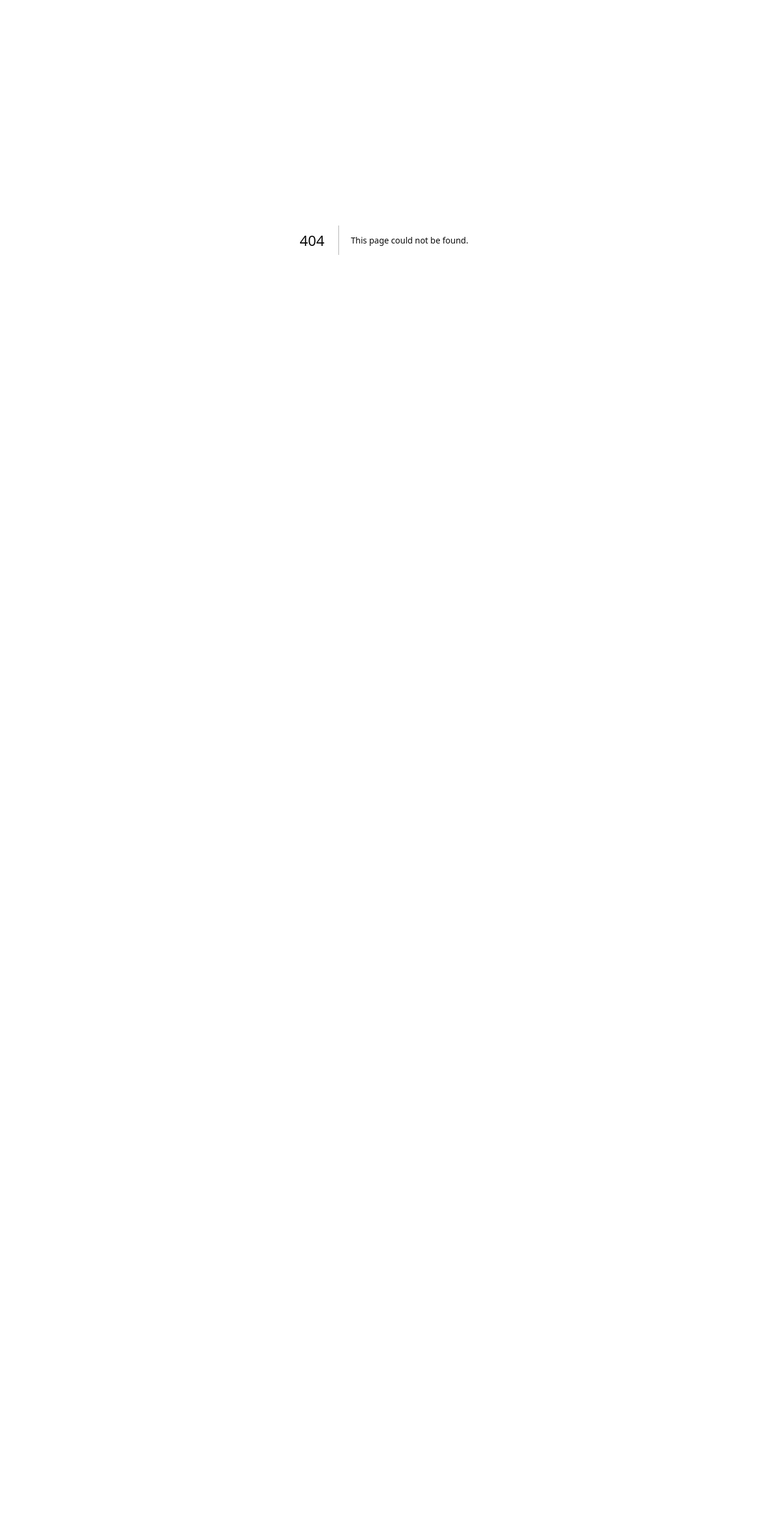
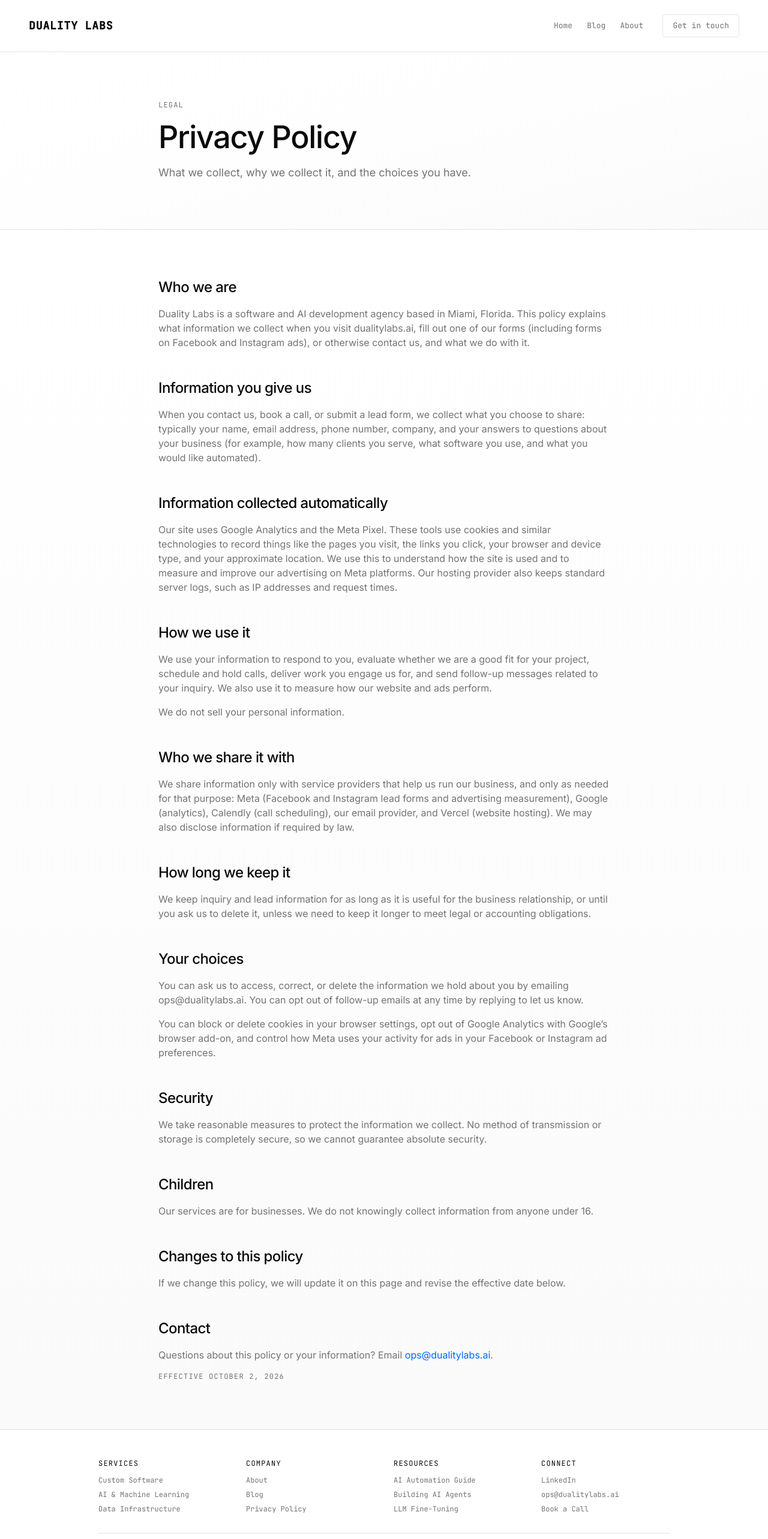
Before and after one commit to Erichalfonso/duality-labs, a Next.js app: page /privacy in a window 1280 px wide. Before the commit this address had no page. Shown: the top 2566 px of the page at 60% size. Before the commit the page ends 800 px from the top, so only its background shows below. Built offline with nearby package versions, Linux system fonts and the light colour scheme.

Commit message:
Add privacy policy page (#8)
Meta lead forms require a privacy policy URL. Covers form and lead data,
Google Analytics and Meta Pixel tracking, service providers, retention,
and how to request access or deletion. Linked from the footer and listed
in the sitemap.

```diff
--- /dev/null
+++ b/app/privacy/page.tsx
@@ -0,0 +1,123 @@
+import Nav from '@/components/nav'
+import PageHeader from '@/components/page-header'
+import Footer from '@/components/footer'
+import type { Metadata } from 'next'
+
+export const metadata: Metadata = {
+  title: 'Privacy Policy',
+  description: 'How Duality Labs collects, uses, and protects information from visitors to dualitylabs.ai and people who contact us.',
+  alternates: {
+    canonical: 'https://www.dualitylabs.ai/privacy',
+  },
+}
+
+const sections = [
+  {
+    heading: 'Who we are',
+    body: [
+      'Duality Labs is a software and AI development agency based in Miami, Florida. This policy explains what information we collect when you visit dualitylabs.ai, fill out one of our forms (including forms on Facebook and Instagram ads), or otherwise contact us, and what we do with it.',
+    ],
+  },
+  {
+    heading: 'Information you give us',
+    body: [
+      'When you contact us, book a call, or submit a lead form, we collect what you choose to share: typically your name, email address, phone number, company, and your answers to questions about your business (for example, how many clients you serve, what software you use, and what you would like automated).',
+    ],
+  },
+  {
+    heading: 'Information collected automatically',
+    body: [
+      'Our site uses Google Analytics and the Meta Pixel. These tools use cookies and similar technologies to record things like the pages you visit, the links you click, your browser and device type, and your approximate location. We use this to understand how the site is used and to measure and improve our advertising on Meta platforms. Our hosting provider also keeps standard server logs, such as IP addresses and request times.',
+    ],
+  },
+  {
+    heading: 'How we use it',
+    body: [
+      'We use your information to respond to you, evaluate whether we are a good fit for your project, schedule and hold calls, deliver work you engage us for, and send follow-up messages related to your inquiry. We also use it to measure how our website and ads perform.',
+      'We do not sell your personal information.',
+    ],
+  },
+  {
+    heading: 'Who we share it with',
+    body: [
+      'We share information only with service providers that help us run our business, and only as needed for that purpose: Meta (Facebook and Instagram lead forms and advertising measurement), Google (analytics), Calendly (call scheduling), our email provider, and Vercel (website hosting). We may also disclose information if required by law.',
+    ],
+  },
+  {
+    heading: 'How long we keep it',
+    body: [
+      'We keep inquiry and lead information for as long as it is useful for the business relationship, or until you ask us to delete it, unless we need to keep it longer to meet legal or accounting obligations.',
+    ],
+  },
+  {
+    heading: 'Your choices',
+    body: [
+      'You can ask us to access, correct, or delete the information we hold about you by emailing ops@dualitylabs.ai. You can opt out of follow-up emails at any time by replying to let us know.',
+      'You can block or delete cookies in your browser settings, opt out of Google Analytics with Google’s browser add-on, and control how Meta uses your activity for ads in your Facebook or Instagram ad preferences.',
+    ],
+  },
+  {
+    heading: 'Security',
+    body: [
+      'We take reasonable measures to protect the information we collect. No method of transmission or storage is completely secure, so we cannot guarantee absolute security.',
+    ],
+  },
+  {
+    heading: 'Children',
+    body: [
+      'Our services are for businesses. We do not knowingly collect information from anyone under 16.',
+    ],
+  },
+  {
+    heading: 'Changes to this policy',
+    body: [
+      'If we change this policy, we will update it on this page and revise the effective date below.',
+    ],
+  },
+]
+
+export default function PrivacyPage() {
+  return (
+    <>
+      <Nav />
+      <main>
+        <PageHeader
+          tag="Legal"
+          title="Privacy Policy"
+          description="What we collect, why we collect it, and the choices you have."
+        />
+
+        <section className="relative py-12 sm:py-16 md:py-20 overflow-hidden">
+          <div className="absolute inset-0 bg-gradient-to-b from-bg to-gradient-to" />
+
+          <div className="max-w-[800px] mx-auto px-4 sm:px-6 relative z-10">
+            <div className="space-y-10 sm:space-y-12">
+              {sections.map((section) => (
+                <div key={section.heading}>
+                  <h2 className="text-xl sm:text-2xl font-medium mb-3 sm:mb-4 tracking-tight">{section.heading}</h2>
+                  {section.body.map((paragraph) => (
+                    <p key={paragraph} className="text-sm sm:text-base text-text-secondary leading-relaxed mb-4">
+                      {paragraph}
+                    </p>
+                  ))}
+                </div>
+              ))}
+
+              <div>
+                <h2 className="text-xl sm:text-2xl font-medium mb-3 sm:mb-4 tracking-tight">Contact</h2>
+                <p className="text-sm sm:text-base text-text-secondary leading-relaxed mb-4">
+                  Questions about this policy or your information? Email{' '}
+                  <a href="mailto:ops@dualitylabs.ai" className="text-accent hover:underline">ops@dualitylabs.ai</a>.
+                </p>
+                <p className="font-mono text-xs uppercase tracking-widest text-text-secondary">
+                  Effective October 2, 2026
+                </p>
+              </div>
+            </div>
+          </div>
+        </section>
+      </main>
+      <Footer />
+    </>
+  )
+}
--- a/app/sitemap.ts
+++ b/app/sitemap.ts
@@ -70,6 +70,12 @@ export default function sitemap(): MetadataRoute.Sitemap {
       changeFrequency: 'monthly',
       priority: 0.7,
     },
+    {
+      url: `${baseUrl}/privacy`,
+      lastModified: new Date('2026-10-02'),
+      changeFrequency: 'yearly',
+      priority: 0.2,
+    },
     ...caseStudyPages,
     ...posts,
   ]
--- a/components/footer.tsx
+++ b/components/footer.tsx
@@ -19,6 +19,7 @@ export default function Footer() {
             <div className="flex flex-col gap-2">
               <Link href="/about" className="font-mono text-xs text-text-secondary hover:text-text transition-colors">About</Link>
               <Link href="/blog" className="font-mono text-xs text-text-secondary hover:text-text transition-colors">Blog</Link>
+              <Link href="/privacy" className="font-mono text-xs text-text-secondary hover:text-text transition-colors">Privacy Policy</Link>
             </div>
           </div>
           <div>
```
